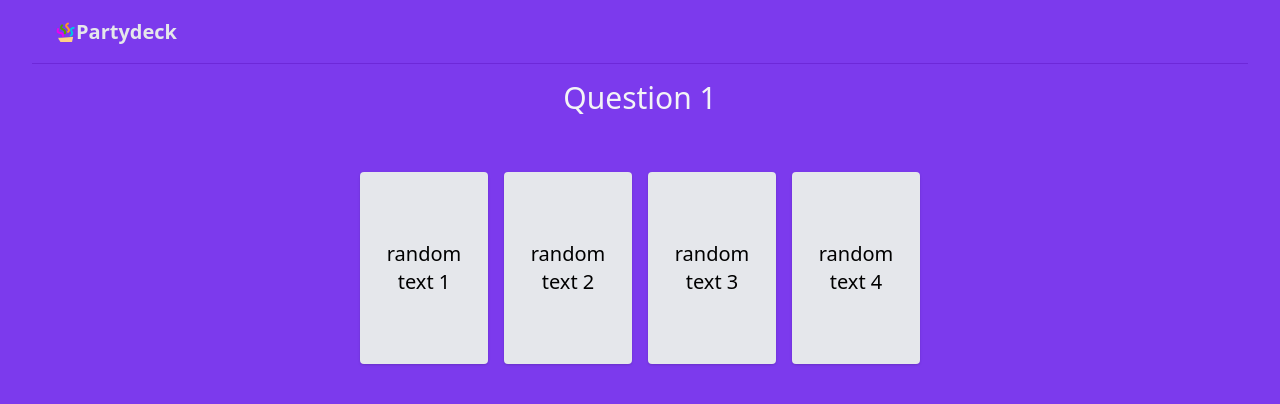
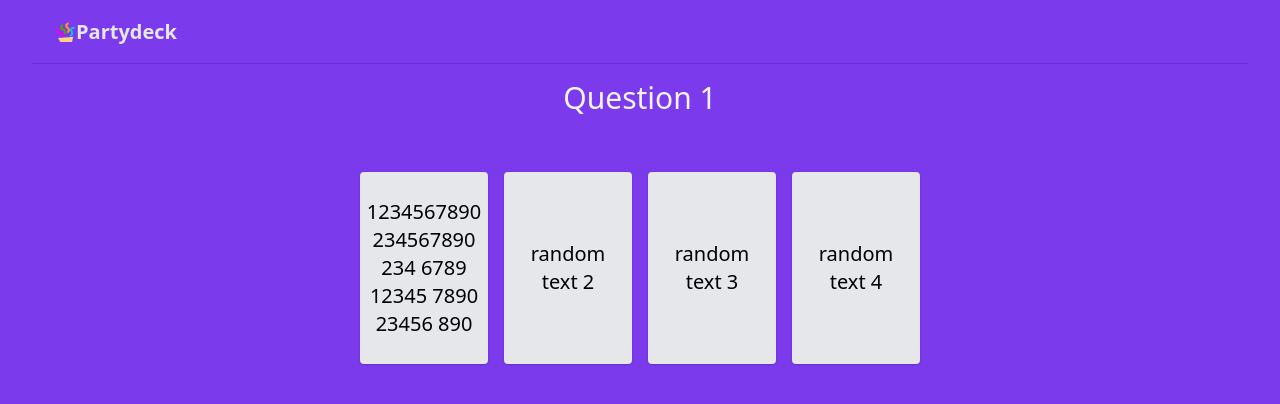
Before and after one commit to itays123/partydeck, a React (Create React App) app in the folder game/: page / in a window 1280 px wide. Shown: the top 404 px of the page. Built offline with nearby package versions, Linux system fonts and the light colour scheme.

Commit message:
FEATURE: limit string to 50 characters

```diff
--- a/game/src/card/Card.js
+++ b/game/src/card/Card.js
@@ -6,6 +6,10 @@ const cardVariants = {
   selected: { y: -10 },
 };
 
+/**
+ *
+ * @param {{ id: string, value: string }} param0
+ */
 const Card = ({ id, value }) => {
   const {
     onCardClick,
@@ -25,7 +29,7 @@ const Card = ({ id, value }) => {
       transition={{ type: 'spring', stiffness: 500, damping: 30 }}
       animate={showUseButton ? 'selected' : 'initial'}
     >
-      <p className="text-2xl md:text-xl">{value}</p>
+      <p className="text-2xl md:text-xl">{value.substring(0, 50)}</p>
       {showUseButton && (
         <button
           className="absolute bottom-0 bg-gray-500 py-2 w-full rounded-b text-gray-100"
--- a/game/src/game/testCards.js
+++ b/game/src/game/testCards.js
@@ -1,5 +1,8 @@
 export const cards = [
-  { id: '000000', value: 'random text 1' },
+  {
+    id: '000000',
+    value: '1234567890 234567890 234 6789 12345 7890 23456 890 2345678',
+  },
   { id: '111111', value: 'random text 2' },
   { id: '222222', value: 'random text 3' },
   { id: '333333', value: 'random text 4' },
```
